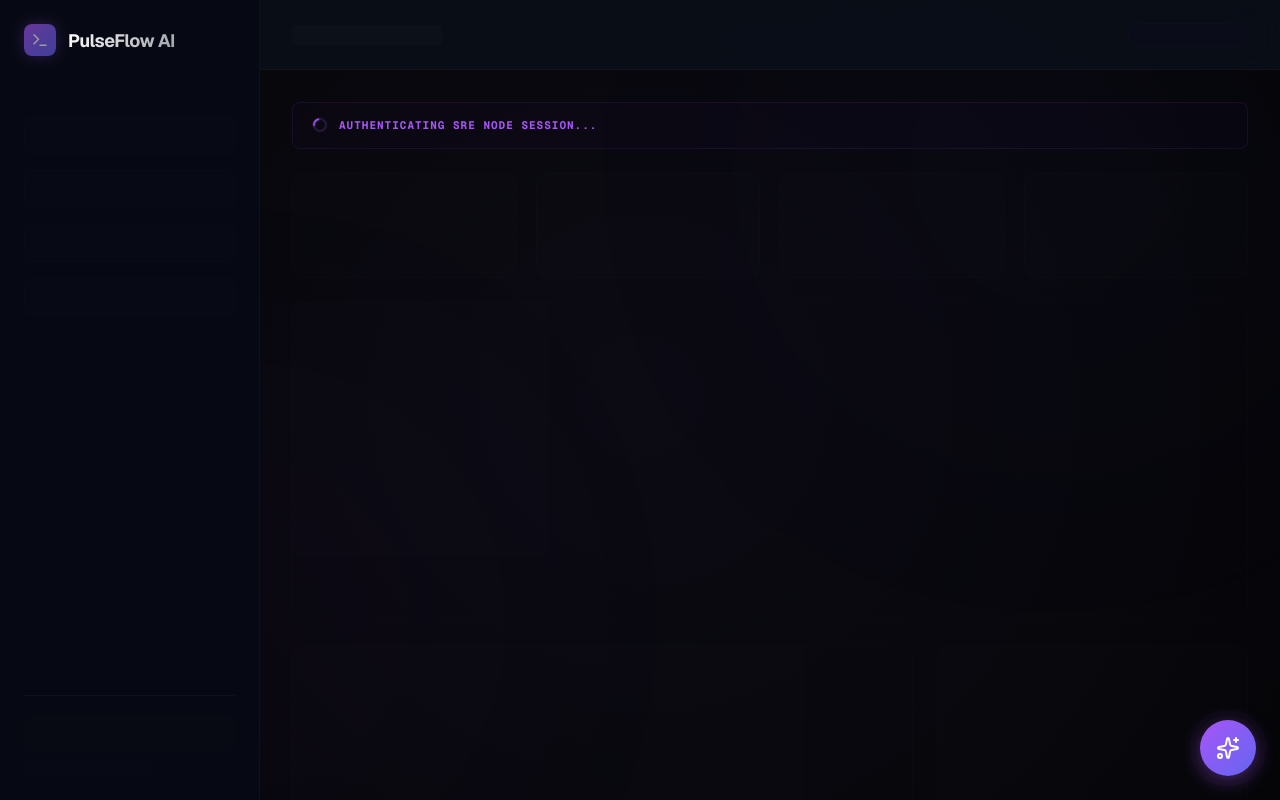
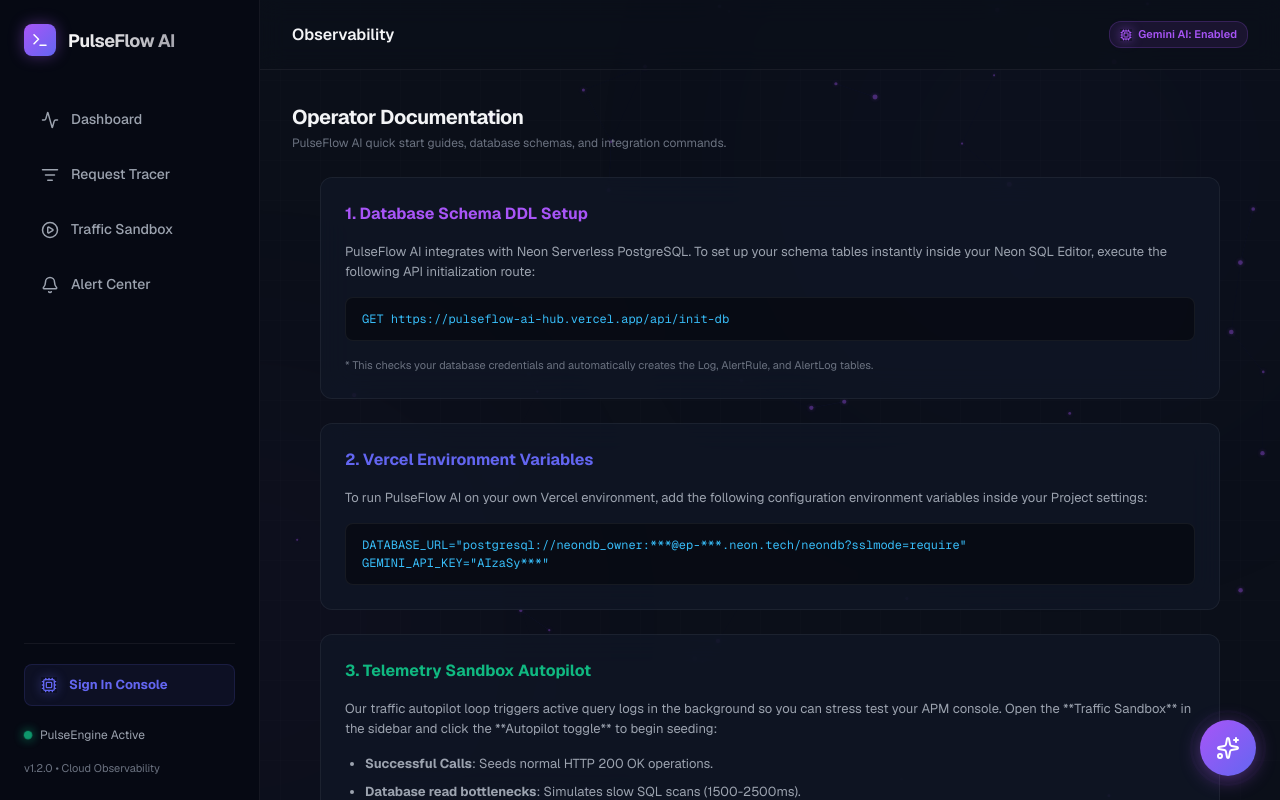
Before and after one commit to saisaran-m/pulseflow-ai, a Next.js app: page /docs in a window 1280 px wide. Before the commit this address had no page. Built offline with nearby package versions, Linux system fonts and the light colour scheme.

Commit message:
fix: bypass secure auth route-guard on public /docs and /architecture paths

```diff
--- a/src/components/Navigation.tsx
+++ b/src/components/Navigation.tsx
@@ -15,17 +15,23 @@
   const pathname = usePathname();
   const router = useRouter();
   const [authorized, setAuthorized] = useState(false);
+  const [isLoggedIn, setIsLoggedIn] = useState(false);
 
   useEffect(() => {
     if (typeof window !== 'undefined') {
       const session = sessionStorage.getItem('pulseflow_session');
-      if (session !== 'authorized' && session !== 'demo_authorized') {
+      const hasActiveSession = session === 'authorized' || session === 'demo_authorized';
+      setIsLoggedIn(hasActiveSession);
+
+      const isPublicPath = pathname === '/docs' || pathname === '/architecture';
+
+      if (!isPublicPath && !hasActiveSession) {
         router.push('/login');
       } else {
         setAuthorized(true);
       }
     }
-  }, [router]);
+  }, [router, pathname]);
 
   const handleSignOut = () => {
     sessionStorage.removeItem('pulseflow_session');
@@ -141,7 +147,8 @@
         </nav>
 
         <div className={styles.footer}>
-          {/* Sign Out Button */}
+          {/* Sign Out / Sign In Button */}
+          {isLoggedIn ? (
             <button
               type="button"
               onClick={handleSignOut}
@@ -165,6 +172,31 @@
               <LogOut size={16} />
               <span>Sign Out</span>
             </button>
+          ) : (
+            <Link
+              href="/login"
+              className={styles.navLink}
+              style={{
+                padding: '10px 16px',
+                color: 'var(--color-primary)',
+                borderColor: 'rgba(99, 102, 241, 0.15)',
+                backgroundColor: 'rgba(99, 102, 241, 0.08)',
+                display: 'flex',
+                alignItems: 'center',
+                gap: '12px',
+                width: '100%',
+                borderRadius: '8px',
+                fontSize: '13px',
+                fontWeight: 700,
+                transition: 'all 0.2s ease',
+                marginBottom: '4px',
+                textDecoration: 'none'
+              }}
+            >
+              <Cpu size={16} className="glow-primary" />
+              <span>Sign In Console</span>
+            </Link>
+          )}
 
           <div className={styles.statusIndicator}>
             <div className={styles.pulseDot}></div>
```
Lines whose indentation alone changed are shown as unchanged.
